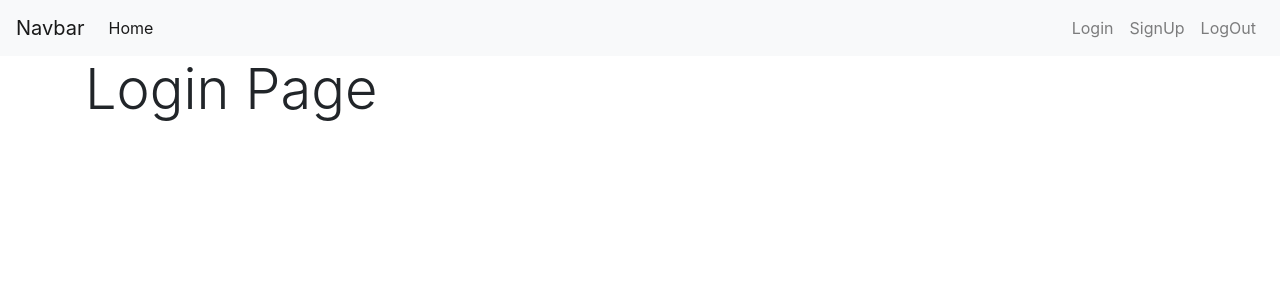
After one commit to mrahimali/django_online_course_selling_webapp, a Django app: page /login/ in a window 1280 px wide. The commit adds this page. Shown: the top 300 px of the page. Run offline with Django 4.2, Linux system fonts and the light colour scheme; some libraries are stand-ins or nearby versions.

Commit message:
Signup form added

```diff
--- /dev/null
+++ b/courses/forms/__init__.py
@@ -0,0 +1 @@
+from courses.forms.registration_form import RegistrationForm
--- a/courses/templates/courses/base.html
+++ b/courses/templates/courses/base.html
@@ -27,10 +27,10 @@
               </ul>
           <ul class="navbar-nav ml-auto">
             <li class="nav-item">
-              <a class="nav-link" href="#">Login</a>
+              <a class="nav-link" href="/login">Login</a>
             </li>
             <li class="nav-item">
-              <a class="nav-link" href="#">SignUp</a>
+              <a class="nav-link" href="/signup">SignUp</a>
             </li>
             <li class="nav-item">
               <a class="nav-link" href="#">LogOut</a>
--- /dev/null
+++ b/courses/templates/courses/login.html
@@ -0,0 +1,8 @@
+{% extends "./base.html" %}
+{% load custom_tags %}
+{% block title %}Login{% endblock %}
+{% block content %}
+    <div class="container">
+        <h1 class="display-4">Login Page</h1>
+    </div>
+{% endblock %}
--- a/courses/urls.py
+++ b/courses/urls.py
@@ -1,7 +1,10 @@
 from django.urls import path
+from courses.views.Auth import signup, login
 from courses.views import home, CourseDetail
 
 urlpatterns = [
     path('', home, name='home'),
-    path('course/<str:slug>', CourseDetail , name='coursepage')
+    path('course/<str:slug>', CourseDetail , name='coursepage'),
+    path('signup/', signup , name='signup'),
+    path('login/', login, name='login')
 ]
--- /dev/null
+++ b/courses/views/Auth.py
@@ -0,0 +1,18 @@
+from django.shortcuts import render, HttpResponse
+# from django.contrib.auth.forms import UserCreationForm
+from courses.forms import RegistrationForm
+
+
+def signup(request):
+    if request.method == 'GET':
+        # form = UserCreationForm()
+        form = RegistrationForm()
+        return render( request, 'courses/signup.html', {'form':form})
+    form = RegistrationForm(request.POST)
+    if form.is_valid():
+        user=form.save()
+    return render( request, 'courses/signup.html', {'form':form})
+
+
+def login(request):
+    return render( request, 'courses/login.html')
--- a/courses/views/CourseDetail.py
+++ b/courses/views/CourseDetail.py
@@ -1,4 +1,4 @@
-from django.shortcuts import render, HttpResponse
+from django.shortcuts import render, HttpResponse, redirect
 from courses.models import Course, Video
 
 def CourseDetail(request, slug):
@@ -11,7 +11,7 @@ def CourseDetail(request, slug):
     video= Video.objects.get(serial_number=serial_number, course=course)
 
     if (request.user.is_authenticated is False) and (video.is_preview is False):
-        return HttpResponse("Login Required!!!")
+        return redirect('login')
 
 
     context={
--- a/courses/views/__init__.py
+++ b/courses/views/__init__.py
@@ -1,2 +1,4 @@
 from courses.views.homepage import home
 from courses.views.CourseDetail import CourseDetail
+from courses.views.Auth import signup
+from courses.views.Auth import login
```
Also changed, not shown: courses/forms/registration_form.py (added, +26 -0 lines), courses/templates/courses/signup.html (added, +13 -0 lines), db.sqlite3.
